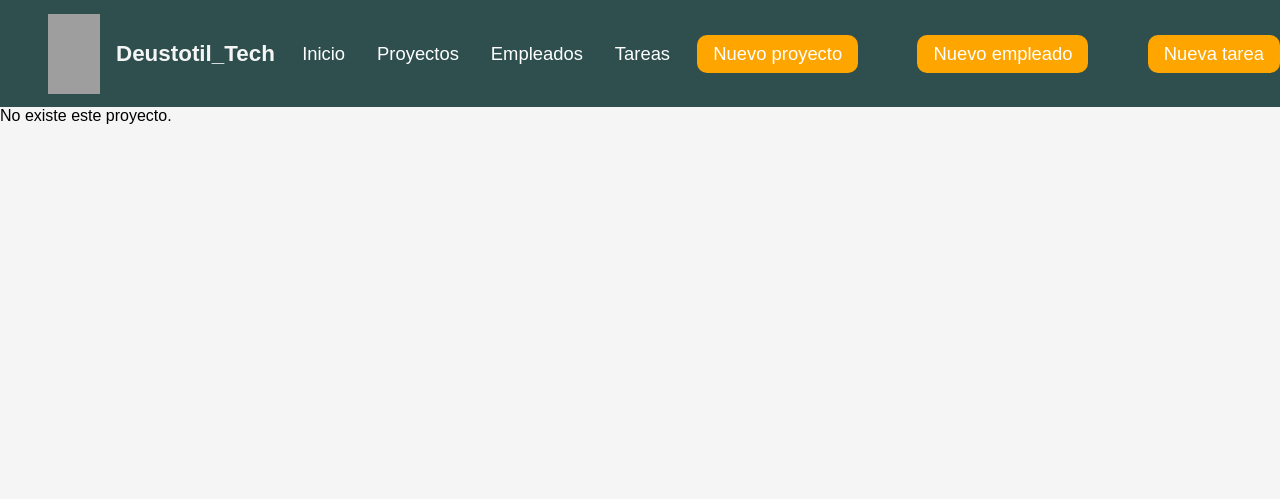
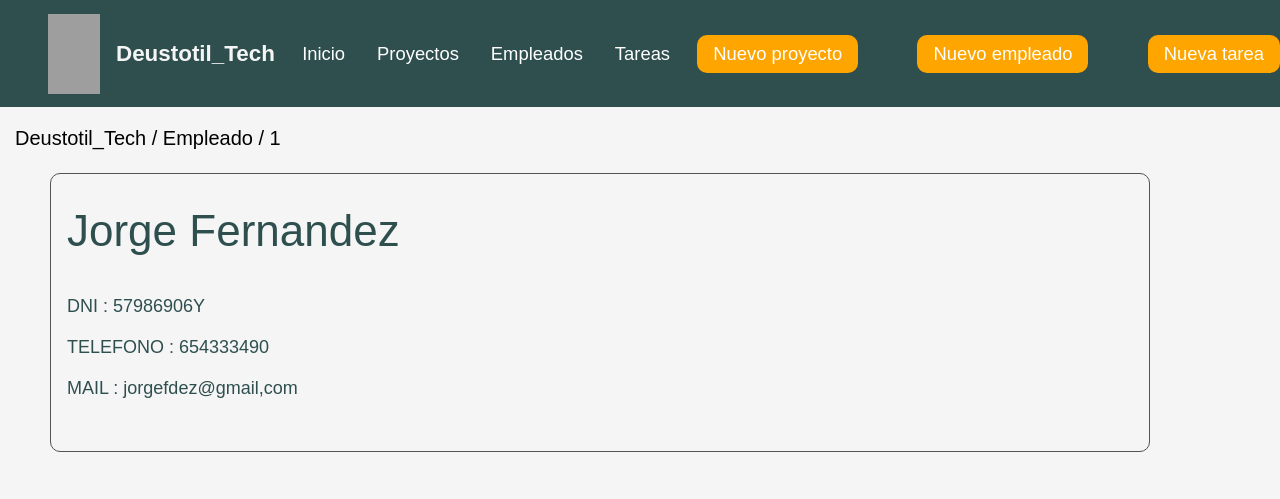
Before and after one commit to rubenalsasua/Grupo5_IW, a Django app: page /appDeustotil_Tech/empleado/1 in a window 1280 px wide. Shown: the top 499 px of the page. Run offline with Django 5.2, Linux system fonts and the light colour scheme; data comes from the database, SQL or seed files in the repository; grey boxes are pictures that could not be loaded.

Commit message:
ultimo cambio (fallo empleado_detail)

```diff
--- a/templates/appDeustotil_Tech/empleado_detail.html
+++ b/templates/appDeustotil_Tech/empleado_detail.html
@@ -1,27 +1,28 @@
 {% extends 'base.html' %}
 
 {% block contenido %}
-
-  {% if proyecto %}
+  {% if empleado %}
       <div class="ruta_pagina">
           <h3> Deustotil_Tech / Empleado / {{ empleado.id }}</h3>
       </div>
 
-      <div class="contenedor-proyecto">
-          <section class="contenedor-proyecto-imagen">
-               <img src="{{ proyecto.imagen }}" alt = "imagen-proyecto">
+      <div class="contenedor-empleado">
+          <section class="contenedor-empleado-imagen">
+               <img src="{{ empleado.imagen }}" alt = "imagen-empleado">
           </section>
-          <section class="contenedor-proyecto-texto">
-             <h2> {{ proyecto.nombre }} </h2>
-             <h4> FECHAS :  {{ proyecto.fecha_inicio }} {{ proyecto.fecha_fin }}</h4>
-              <h4> DESCRIPCIÓN :  {{ proyecto.descripcion }}</h4>
-             <h4> PRESUPUESTO :  {{ proyecto.presupuesto }} <i class="fa fa-eur" aria-hidden="true"></i></h4>
-              <h4> CLIENTE :  {{ proyecto.datos_cliente }}</h4>
-              <h4> JEFE PROYECTO: <a href="/appDeustotil_Tech/empleado/{{ proyecto.jefe_proyecto_id }}">{{ proyecto.jefe_proyecto }}</a></h4>
+          <section class="contenedor-empleado-imagen-1280">
+               <img src="{{ empleado.imagen }}" alt = "imagen-empleado">
+          </section>
+          <section class="contenedor-empleado-texto">
+             <h2> {{ empleado.nombre }} {{ empleado.apellido }}</h2>
+              <h4> DNI :  {{ empleado.dni }}</h4>
+             <h4> TELEFONO :  {{ empleado.telefono }}</h4>
+             <h4> MAIL :  {{ empleado.email }}</h4>
+
           </section>
       </div>
 
   {% else %}
-    <p>No existe este proyecto.</p>
+    <p>No existe este empleado.</p>
   {% endif %}
 {% endblock %}
```
